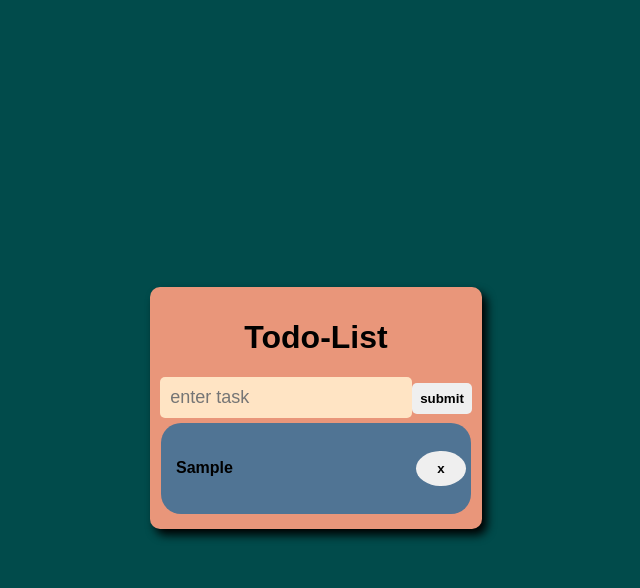
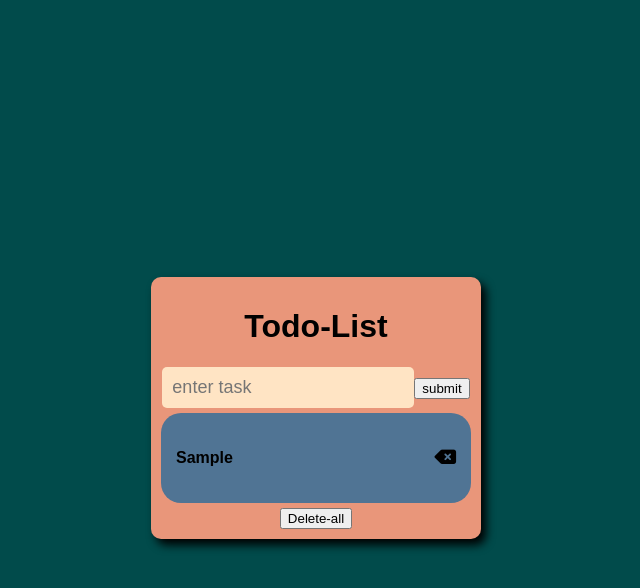
Before and after one commit to AYAZ-KHAN-02024/React-Todo-by-Ayaz, a React (Vite) app: page / in a window 1280 px wide. Both pictures are taken after typing "Sample" into the empty fields and a click on the button "submit". Shown: the top 588 px of the page, without its empty margins (324-964 px from the left). Built offline with nearby package versions, Linux system fonts and the light colour scheme.

Commit message:
add fontawesome icon

```diff
--- a/index.html
+++ b/index.html
@@ -3,6 +3,7 @@
   <head>
     <meta charset="UTF-8" />
     <link rel="icon" type="image/svg+xml" href="/vite.svg" />
+    <link rel="stylesheet" href="https://cdnjs.cloudflare.com/ajax/libs/font-awesome/6.5.1/css/all.min.css" integrity="sha512-DTOQO9RWCH3ppGqcWaEA1BIZOC6xxalwEsw9c2QQeAIftl+Vegovlnee1c9QX4TctnWMn13TZye+giMm8e2LwA==" crossorigin="anonymous" referrerpolicy="no-referrer" />
     <meta name="viewport" content="width=device-width, initial-scale=1.0" />
     <title>Todo-list</title>
   </head>
--- a/src/Todo.jsx
+++ b/src/Todo.jsx
@@ -1,9 +1,9 @@
 import React, { useEffect, useState } from 'react'
 
 function Todo() {
-    useEffect(()=>{
-        alert("This Todo list application_ allows users to_ add, edit, and remove tasks_ with tasks persistently stored_ in the browser's localStorage_. Users can input tasks_ via a text input field_ and press Enter or click submit_ to add them to the list_. Tasks can be edited_ directly within the list_ by clicking on them_, and changes are saved automatically_. Each task has a delete button (x)_ for removal_, and the input field_ is automatically focused_ for quick task entry_.")
-    },[])
+    // useEffect(()=>{
+    //     alert("This Todo list application_ allows users to_ add, edit, and remove tasks_ with tasks persistently stored_ in the browser's localStorage_. Users can input tasks_ via a text input field_ and press Enter or click submit_ to add them to the list_. Tasks can be edited_ directly within the list_ by clicking on them_, and changes are saved automatically_. Each task has a delete button (x)_ for removal_, and the input field_ is automatically focused_ for quick task entry_.")
+    // },[])
 
     const  SetData=()=> {
         const todoData = localStorage.getItem('todo');
@@ -53,10 +53,10 @@ function Todo() {
     }
 
 
-    function remove(ind) {
+    function remove(id) {
         setTodo(
             todo.filter((val, index) => {
-                return index !== ind
+                return index !== id
             })
         )
     }
@@ -78,21 +78,23 @@ function Todo() {
             </div>
 
 
-            {todo && todo.map((val, ind) => {
+            {todo && todo.map((val, index) => {
                 return (
-                    <div key={ind} className='list'>
+                    <div key={index} className='list'>
                         <h4
                         contentEditable
-                        onBlur={(e)=>{EditTask(ind,e.target.innerText)}}
+                        onBlur={(e)=>{EditTask(index,e.target.innerText)}}
                         suppressContentEditableWarning={true}
                         >{val}
                         </h4>
                         <span>
-                            <button onClick={() => remove(ind)} style={{ width: "50px", }}> x </button></span>
+                            <i className="fa-solid fa-delete-left" onClick={() => remove(index)} ></i></span>
                     </div>
                 )
             })
             }
+
+            { todo.length >= 1 &&  <button onClick={()=>setTodo([])}>Delete-all</button>}
 
         </div>
     )
--- a/src/index.css
+++ b/src/index.css
@@ -11,7 +11,16 @@ body{
 
 
 button:active{
-  scale: .7;
+  scale: .9;
+}
+i:active{
+  scale: .9;
+}
+i{
+  font-size: larger;
+  cursor: pointer;
+  color: black;
+  padding: 10px;
 }
 
 .list{
@@ -61,9 +70,15 @@ button:active{
   border-radius: 5px;
 }
 
-button{
-  padding: 8px;
-  font-weight: bold;
-  border-radius: 5px;
-  border: none;
+button:active{
+  scale: .9;
 }
+i:active{
+  scale: .9;
+}
+i{
+  font-size: larger;
+  cursor: pointer;
+  color: black;
+  padding: 10px;
+}
```
